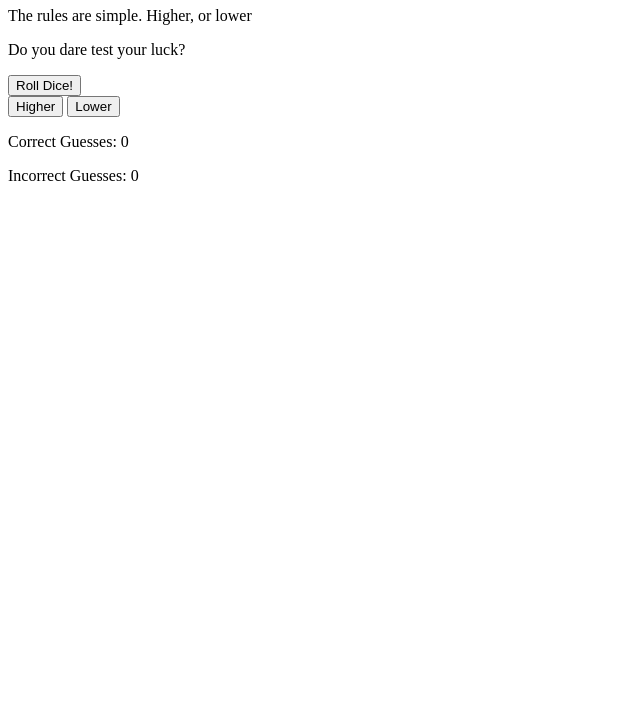
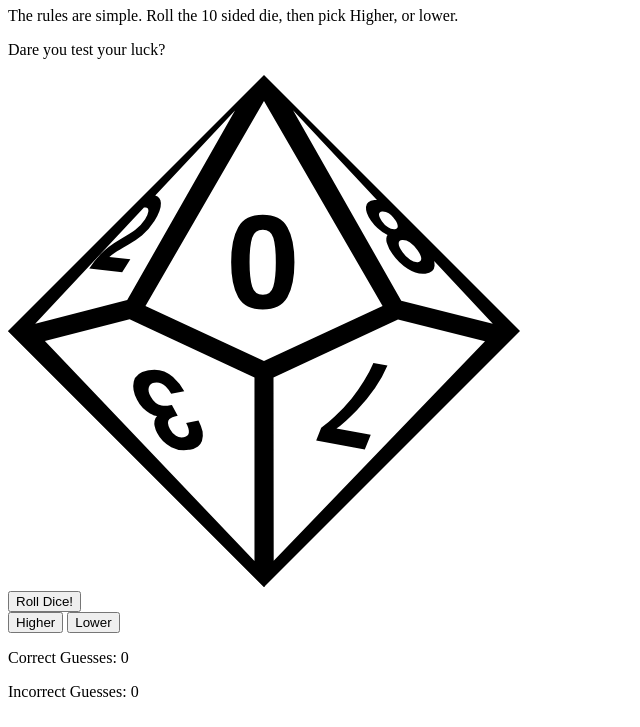
Before and after one commit to Thom52/Higher-or-Lower, a plain HTML site: page index.html in a window 1280 px wide. Shown: the part 73-800 px from the top of the page, without its empty margins (0-640 px from the left). Drawn offline with Linux system fonts and the light colour scheme.

Commit message:
Add dice image in game area

```diff
--- a/index.html
+++ b/index.html
@@ -18,11 +18,13 @@
     <div class="game-area">
 
         <div class="rules-box">
-            <p>The rules are simple. Higher, or lower</p>
-            <p>Do you dare test your luck?</p>
+            <p>The rules are simple. Roll the 10 sided die, then pick Higher, or lower.</p>
+            <p>Dare you test your luck?</p>
         </div>
 
-        <div class="dice-area"></div>
+        <div class="dice-area">
+            <img src="assets/images/d10.png" alt="d10 dice face">
+        </div>
 
         <div class="roll-dice">
             <button class="btn btn--roll">Roll Dice!</button>
@@ -33,7 +35,7 @@
             <button class="btn btn--choice">Lower</button>
         </div>
 
-        <div class="result-area"></div>
+        <div id="result"></div>
 
         <div class="score-area">
             <p class="score">Correct Guesses: <span id="correct">0</span></p>
```
Also changed, not shown: assets/images/d10.png (added).
